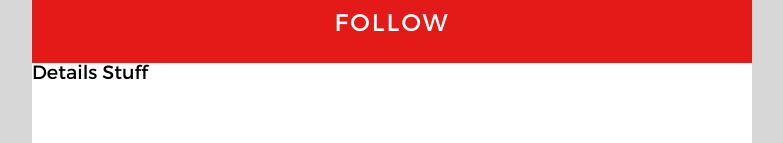
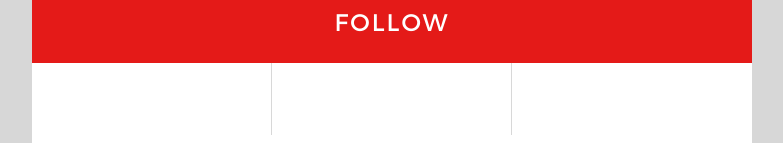
Before and after one commit to UPLYNXED/UDIT, a PHP site: page /profile.php in a window 1280 px wide. Shown: the part 657-800 px from the top of the page, without its empty margins (248-1031 px from the left). Run offline with PHP 8.4, Linux system fonts and the light colour scheme; some libraries are stand-ins or nearby versions.

Commit message:
profile & login css changes

```diff
--- a/assets/style.css
+++ b/assets/style.css
@@ -181,7 +181,7 @@ table {
 
 	.menuLink:hover {
 		font-family: 'montserratregular';
-		line-height: 15vh;
+		line-height: 13vh;
 		transition: line-height 0.1s ease-in-out;
 	}
 
@@ -225,7 +225,7 @@ table {
 
 		.loginTitle {
 			font-family: 'montserratbold';
-			padding-top: 14.5vh;
+			padding-top: 12.5vh;
 			text-align: center;
 			font-size: 80px;
 			color: white;
@@ -247,6 +247,7 @@ table {
 
 		input {
 			outline: none;
+			-webkit-appearance: none;
 		}
 
 		input[type="checkbox"]
@@ -309,7 +310,7 @@ table {
 		}
 
 		form input[type="submit"] {
-			font-family: 'montserratregular';
+			font-family: 'montserratlight';
 			width: 75%;
 			margin: 4.5vh 12.5% 0% 12.5%;
 			height: 50px;
@@ -319,13 +320,15 @@ table {
 			background-color: rgba(0,0,0, 0.2);
 			color: white;
 			font-size: 1.2em;
-			letter-spacing: 2px;
-		}
+			letter-spacing: 3px;
+
+			text-transform: uppercase;
+}
 
 		.noAccount {
 			text-align: center;
 			padding: 4.5vh 0;
-			line-height: 2em;;
+			line-height: 2.5em;;
 			font-size: 1em;
 			letter-spacing: 2px;
 		}
@@ -545,4 +548,17 @@ table {
 
 		.profileDetails {
 			background-color: white;
+			text-align: center;
 		}
+
+		.profileDetailsBox {
+			display: inline-block;
+			height: 90%;
+			width: calc(33.3% - 1px);
+			border-right: 1px solid #D8D8D8;
+		}
+
+		.profileDetailsBox:last-of-type {
+			width: 33.3%;
+			border-right: none;
+		}
--- a/profile.php
+++ b/profile.php
@@ -21,7 +21,13 @@
 					Follow
 				</div>
 				<div class="profileDetails">
-					Details Stuff
+					<div class="profileDetailsBox">
+
+					</div><div class="profileDetailsBox">
+
+					</div><div class="profileDetailsBox">
+
+					</div>
 				</div>
 			</div>
 		</div>
```
